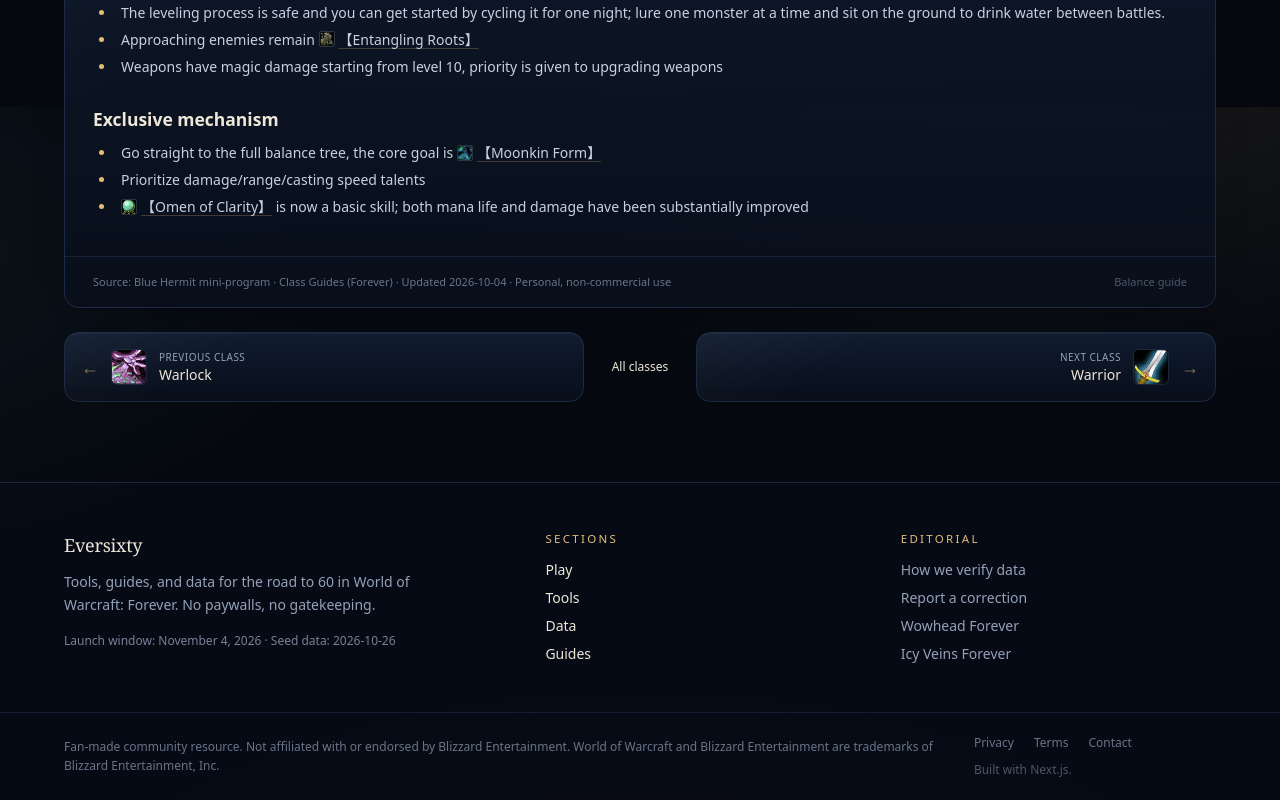
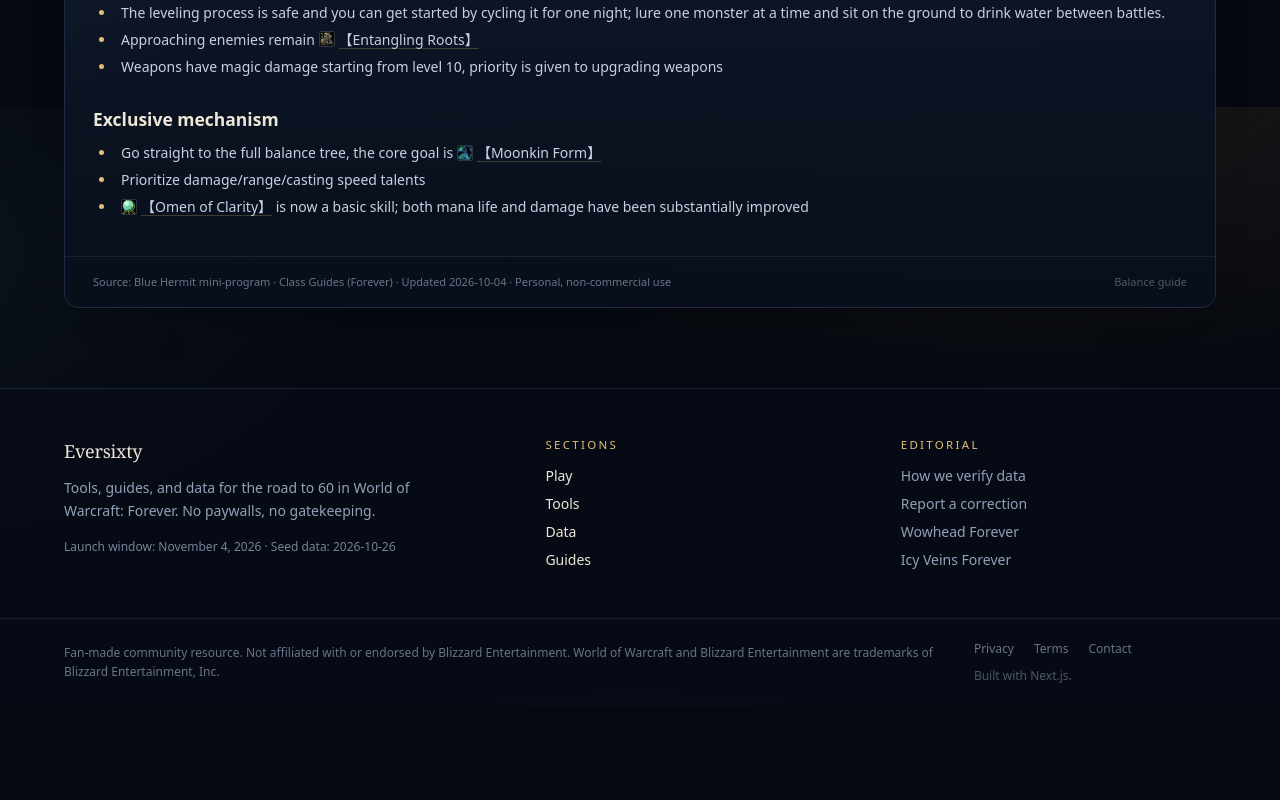
Before and after one commit to why176250/eternal-codex, a Next.js app: page /classes/druid in a window 1280 px wide. Shown: the part 693-1493 px from the top of the page. After the commit the page ends 1399 px from the top, so only its background shows below. Built offline with nearby package versions, Linux system fonts and the light colour scheme; no server answers.

Commit message:
Remove bottom prev/next class navigation

```diff
--- a/src/app/classes/[slug]/page.tsx
+++ b/src/app/classes/[slug]/page.tsx
@@ -37,10 +37,6 @@ export default async function ClassPage({
   const { slug } = await params;
   const wowClass = getClass(slug);
   if (!wowClass) notFound();
-
-  const classIndex = classes.findIndex((entry) => entry.id === wowClass.id);
-  const prevClass = classes[(classIndex - 1 + classes.length) % classes.length];
-  const nextClass = classes[(classIndex + 1) % classes.length];
 
   const specs = getSpecGuides(wowClass.id).map((spec) => ({
     ...spec,
@@ -160,53 +156,7 @@ export default async function ClassPage({
           </p>
         )}
 
-        <nav
-          aria-label="Class navigation"
-          className="mt-6 grid gap-3 sm:grid-cols-[1fr_auto_1fr]"
-        >
-          <Link
-            href={`/classes/${prevClass.id}`}
-            className="panel panel-hover group flex items-center gap-3 p-4"
-          >
-            <span className="text-lg text-gold/60 transition-transform group-hover:-translate-x-1">←</span>
-            <img
-              src={`/classes/icons/${prevClass.id}.jpg`}
-              alt=""
-              width={36}
-              height={36}
-              className="size-9 rounded-md border border-line/80"
-            />
-            <span className="min-w-0">
-              <span className="block text-[10px] uppercase tracking-wider text-muted">Previous class</span>
-              <span className="block truncate text-sm text-parchment">{prevClass.name}</span>
-            </span>
-          </Link>
 
-          <Link
-            href="/classes"
-            className="flex items-center justify-center rounded-lg px-4 py-2 text-xs text-muted transition-colors hover:text-gold-soft"
-          >
-            All classes
-          </Link>
-
-          <Link
-            href={`/classes/${nextClass.id}`}
-            className="panel panel-hover group flex items-center justify-end gap-3 p-4 text-right"
-          >
-            <span className="min-w-0">
-              <span className="block text-[10px] uppercase tracking-wider text-muted">Next class</span>
-              <span className="block truncate text-sm text-parchment">{nextClass.name}</span>
-            </span>
-            <img
-              src={`/classes/icons/${nextClass.id}.jpg`}
-              alt=""
-              width={36}
-              height={36}
-              className="size-9 rounded-md border border-line/80"
-            />
-            <span className="text-lg text-gold/60 transition-transform group-hover:translate-x-1">→</span>
-          </Link>
-        </nav>
       </section>
     </main>
   );
```
